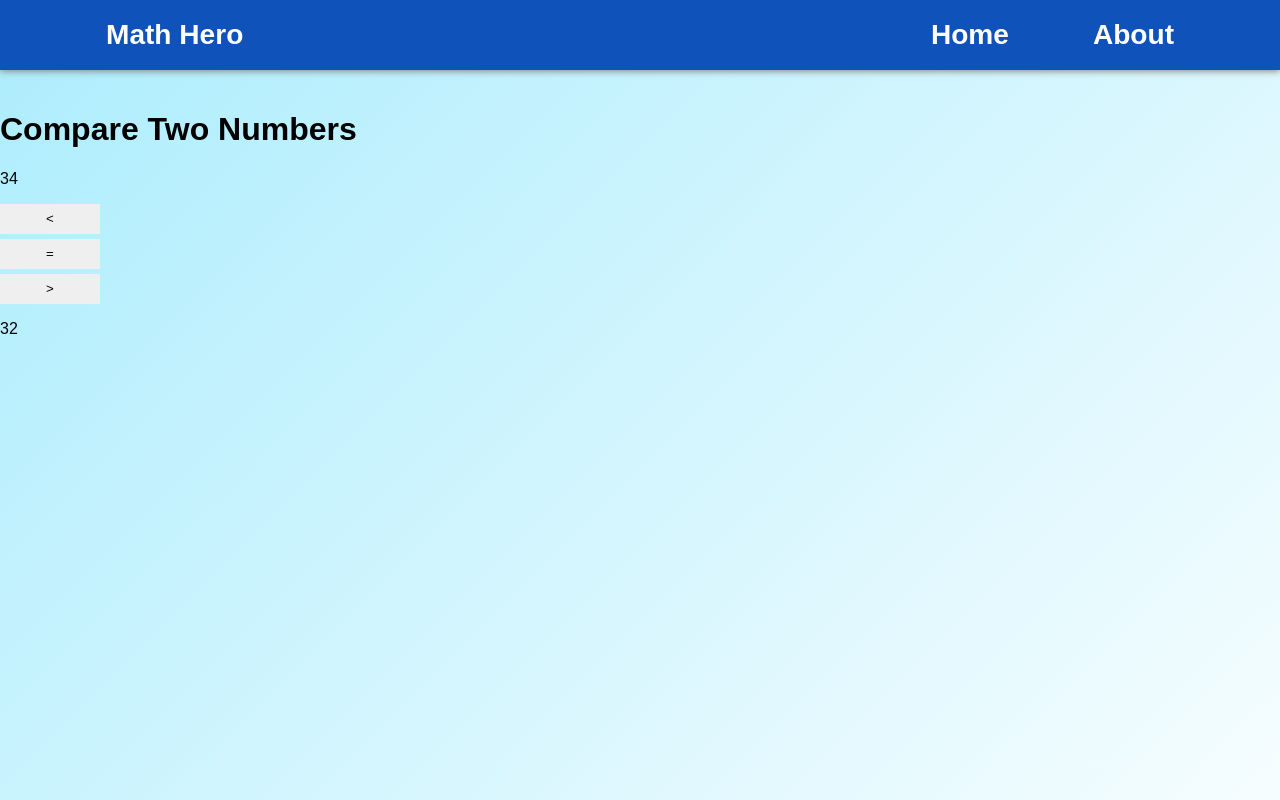
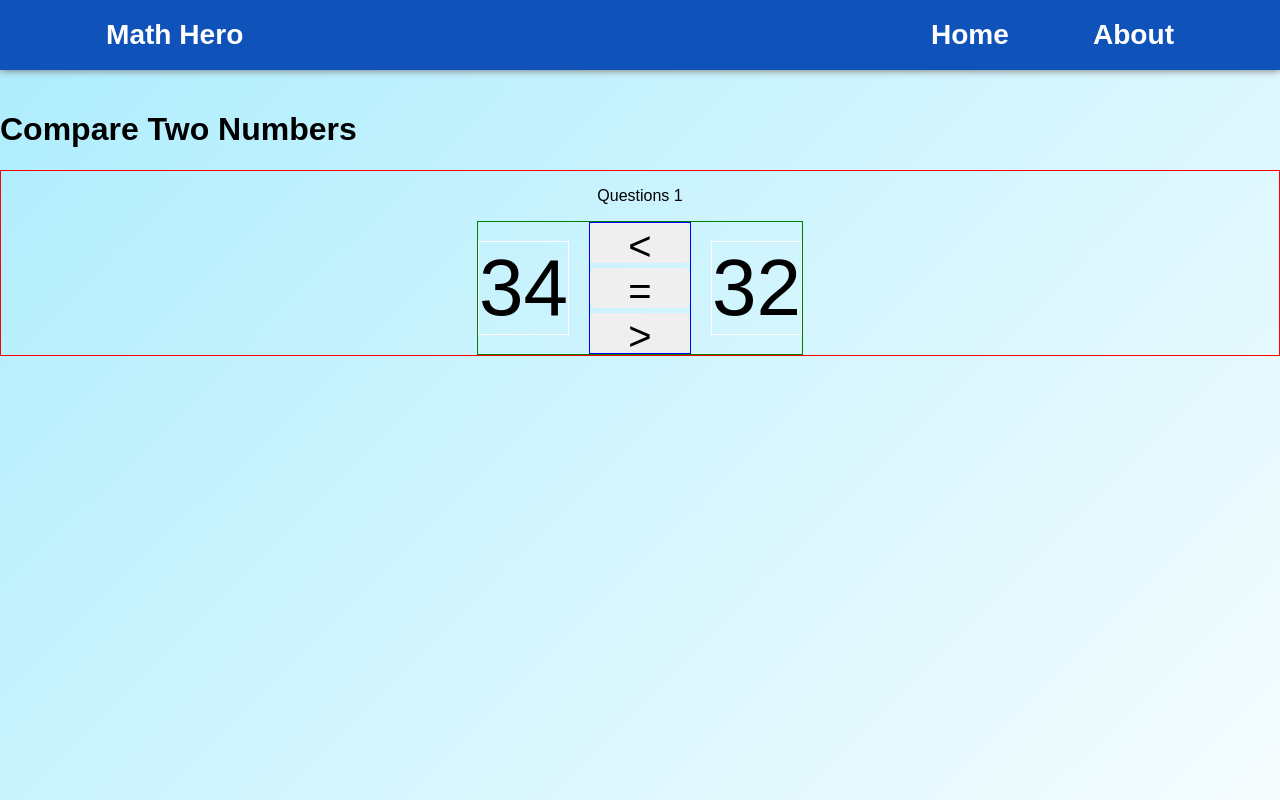
Before and after one commit to evan-desu/math-hero, a React (Create React App) app: page /compare-numbers in a window 1280 px wide. Built offline with nearby package versions, Linux system fonts and the light colour scheme; a web font is replaced by a local one.

Commit message:
style: Minor styling of compare numbers quiz

```diff
--- a/src/Quizzes/compareNumbers.css
+++ b/src/Quizzes/compareNumbers.css
@@ -1,11 +1,34 @@
+.question-container {
+    display: flex;
+    flex-direction: column;
+    border: 1px solid red;
+}
+
+.comparison-container {
+    display: flex;
+    flex-direction: row;
+    align-items: center;
+    justify-content: center;
+    gap: 20px;
+    border: 1px solid green;
+}
+
+.comparison-container p {
+    font-size: 80px;
+    border: 1px solid white;
+    margin: 0; /* Reduces the default top/bottom margins of the <p> elements */
+}
 .answer-choice-container {
     display: flex;
     flex-direction: column;
     gap: 5px;
+    border: 1px solid blue;
 }
 
 .answer-choice-container button {
     width: 100px;
-    height: 30px;
+    height: 40px;
     border: none;
+    border-radius: 5px;
+    font-size: 40px;
 }
--- a/src/Quizzes/compareNumbers.tsx
+++ b/src/Quizzes/compareNumbers.tsx
@@ -13,6 +13,8 @@ const CompareNumbers = () => {
     return (
         <main>
             <h1>Compare Two Numbers</h1>
+            <div className="question-container">
+                <p>Questions 1</p>
                 <div className="comparison-container">
                     <p>34</p>
                     <section className="answer-choice-container">
@@ -22,6 +24,7 @@ const CompareNumbers = () => {
                     </section>
                     <p>32</p>
                 </div>
+            </div>
         </main>
     )
 }
```
Lines whose indentation alone changed are shown as unchanged.
